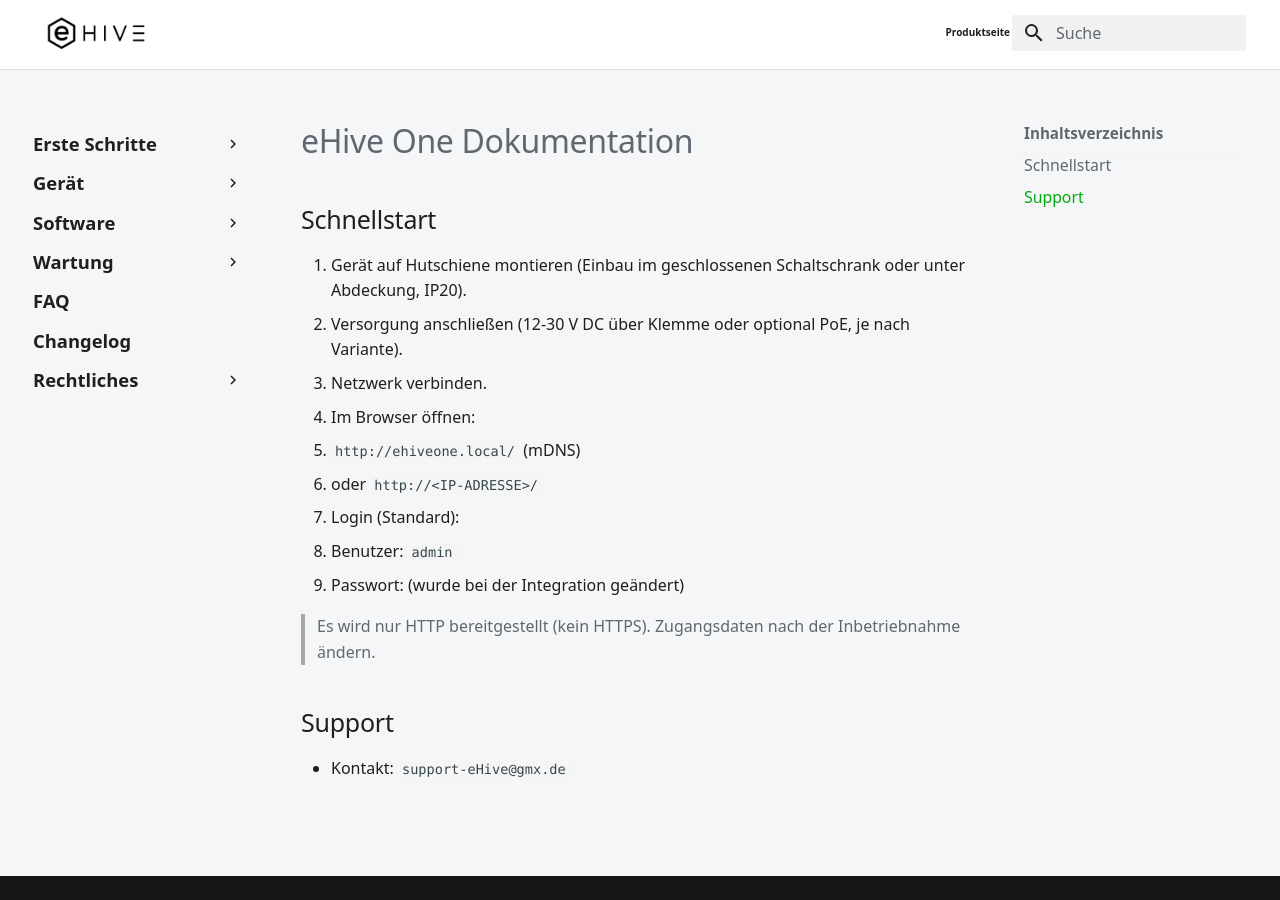
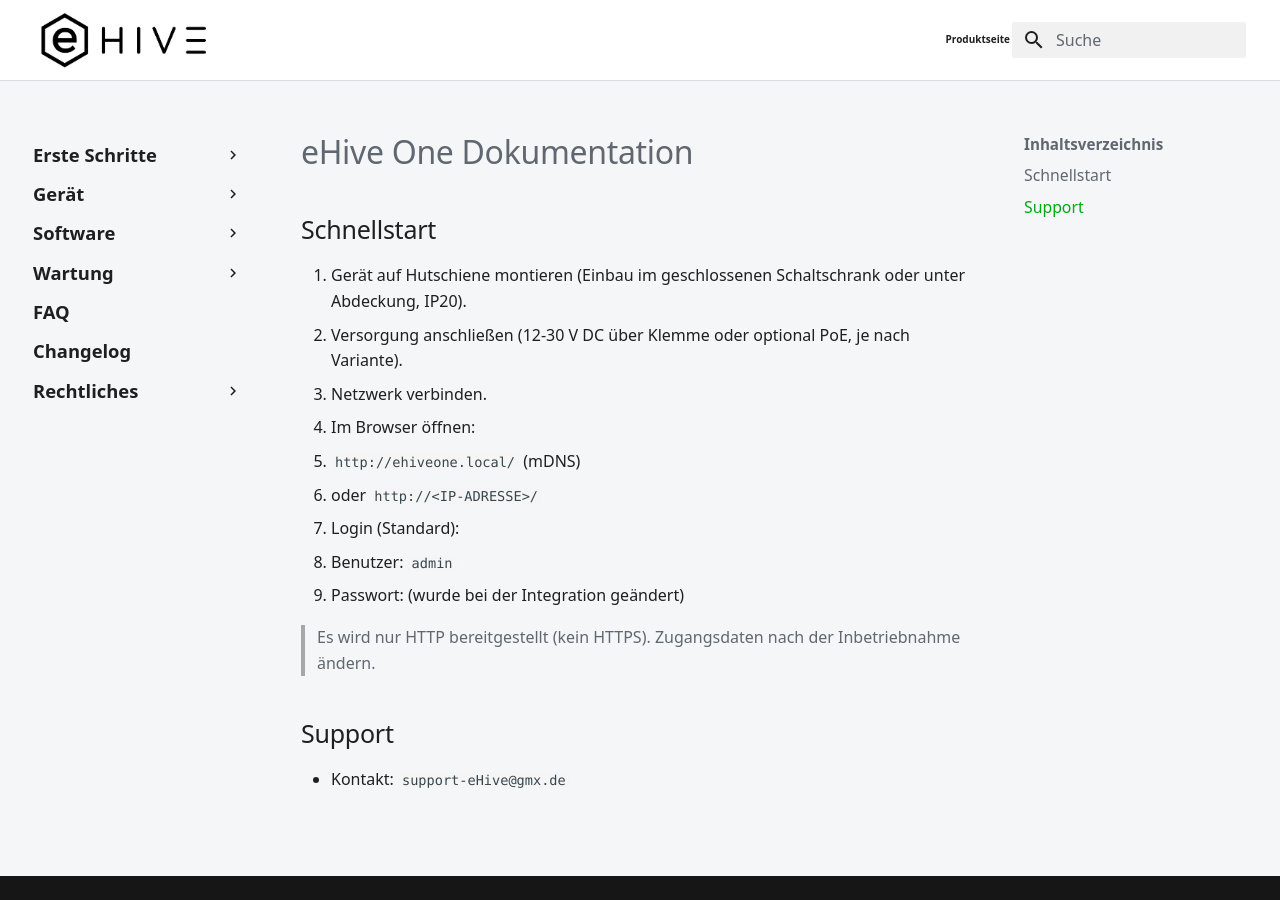
Before and after one commit to ehive-dev/doc, an MkDocs documentation site: the page built from docs/index.md, in a window 1280 px wide. Built offline with MkDocs 1.6.1 and Material for MkDocs 9.7.7, drawn with Linux system fonts in a browser that asks for light colours.

Commit message:
Match docs logo sizing to shop header

```diff
--- a/docs/assets/stylesheets/extra-v2.css
+++ b/docs/assets/stylesheets/extra-v2.css
@@ -69,13 +69,24 @@ textarea {
   display: none;
 }
 
+.md-header__button.md-logo {
+  width: 176px;
+  min-width: 176px;
+  margin-right: 12px;
+  padding: 0;
+  display: inline-flex;
+  align-items: center;
+}
+
 .md-header__button.md-logo img,
 .md-header__button.md-logo svg {
-  height: 2.1rem;
-  width: auto;
-  max-width: none;
+  width: 100%;
+  height: auto;
+  max-height: none;
   object-fit: contain;
+  object-position: left center;
   image-rendering: auto;
+  display: block;
 }
 
 .md-search__form {
@@ -175,6 +186,14 @@ textarea {
   box-shadow: none;
 }
 
+@media screen and (max-width: 44.9375em) {
+  .md-header__button.md-logo {
+    width: 132px;
+    min-width: 132px;
+    margin-right: 8px;
+  }
+}
+
 @media screen and (min-width: 60em) {
   .md-sidebar--primary {
     margin-left: -0.65rem;
```
